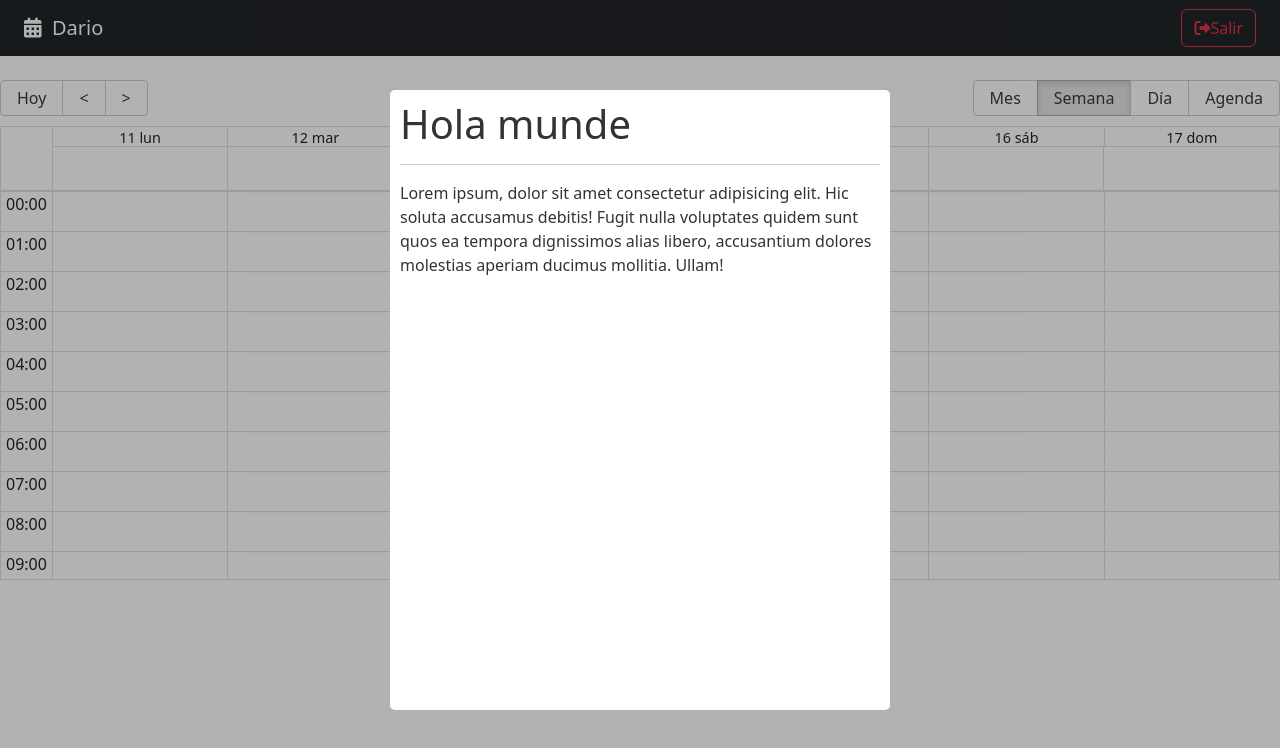
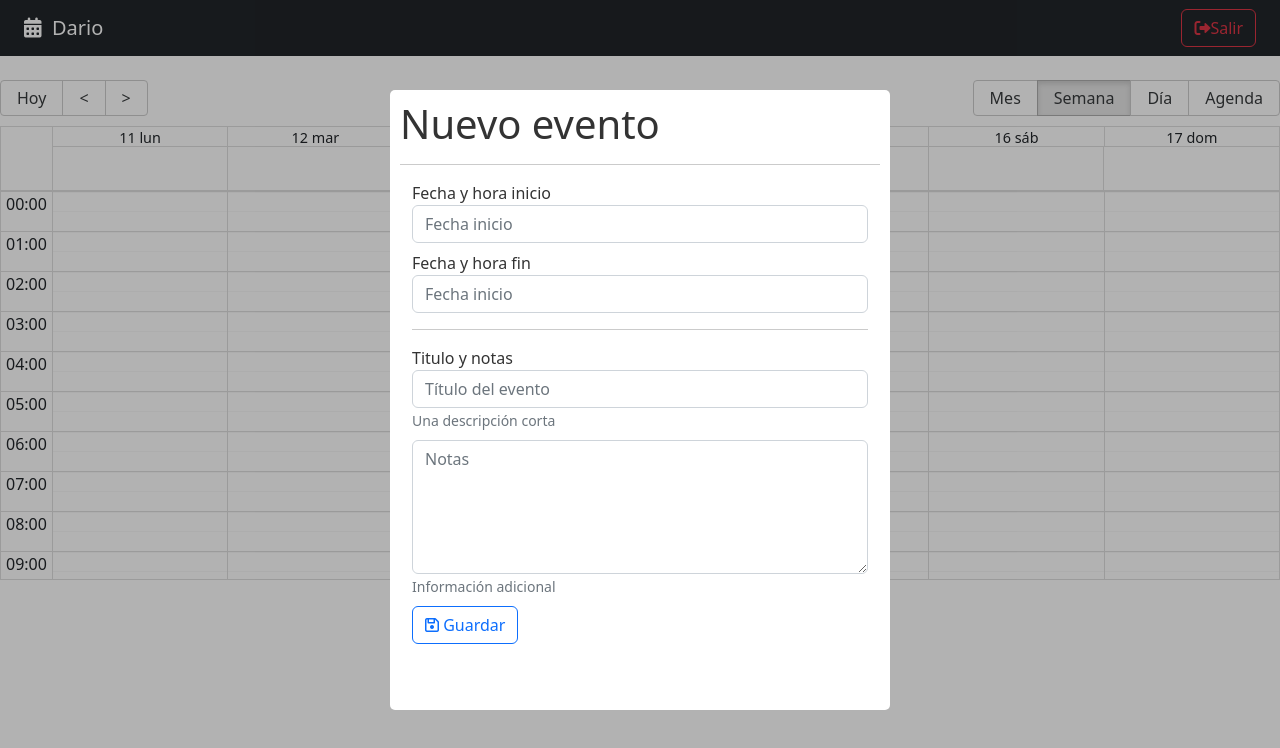
Before and after one commit to RunyShark/Calendar, a React (Vite) app: page / in a window 1280 px wide. Shown: the top 748 px of the page. Built offline with nearby package versions, Linux system fonts and the light colour scheme.

Commit message:
fromCalendar

```diff
--- a/package.json
+++ b/package.json
@@ -12,6 +12,7 @@
     "date-fns": "^2.28.0",
     "react": "^18.0.0",
     "react-big-calendar": "^1.4.0",
+    "react-datepicker": "^4.8.0",
     "react-dom": "^18.0.0",
     "react-modal": "^3.15.1",
     "react-redux": "^8.0.2",
--- a/src/calenadar/components/CalendarModal.jsx
+++ b/src/calenadar/components/CalendarModal.jsx
@@ -27,14 +27,52 @@ export const CalendarModal = () => {
       overlayClassName="modal-fondo"
       closeTimeoutMS={200}
     >
-      <h1>Hola munde</h1>
+      <h1> Nuevo evento </h1>
       <hr />
-      <p>
-        Lorem ipsum, dolor sit amet consectetur adipisicing elit. Hic soluta
-        accusamus debitis! Fugit nulla voluptates quidem sunt quos ea tempora
-        dignissimos alias libero, accusantium dolores molestias aperiam ducimus
-        mollitia. Ullam!
-      </p>
+      <form className="container">
+        <div className="form-group mb-2">
+          <label>Fecha y hora inicio</label>
+          <input className="form-control" placeholder="Fecha inicio" />
+        </div>
+
+        <div className="form-group mb-2">
+          <label>Fecha y hora fin</label>
+          <input className="form-control" placeholder="Fecha inicio" />
+        </div>
+
+        <hr />
+        <div className="form-group mb-2">
+          <label>Titulo y notas</label>
+          <input
+            type="text"
+            className="form-control"
+            placeholder="Título del evento"
+            name="title"
+            autoComplete="off"
+          />
+          <small id="emailHelp" className="form-text text-muted">
+            Una descripción corta
+          </small>
+        </div>
+
+        <div className="form-group mb-2">
+          <textarea
+            type="text"
+            className="form-control"
+            placeholder="Notas"
+            rows="5"
+            name="notes"
+          ></textarea>
+          <small id="emailHelp" className="form-text text-muted">
+            Información adicional
+          </small>
+        </div>
+
+        <button type="submit" className="btn btn-outline-primary btn-block">
+          <i className="far fa-save"></i>
+          <span> Guardar</span>
+        </button>
+      </form>
     </Modal>
   );
 };
```
Also changed, not shown: 1 other file (tests, documents, lock files or other folders).
